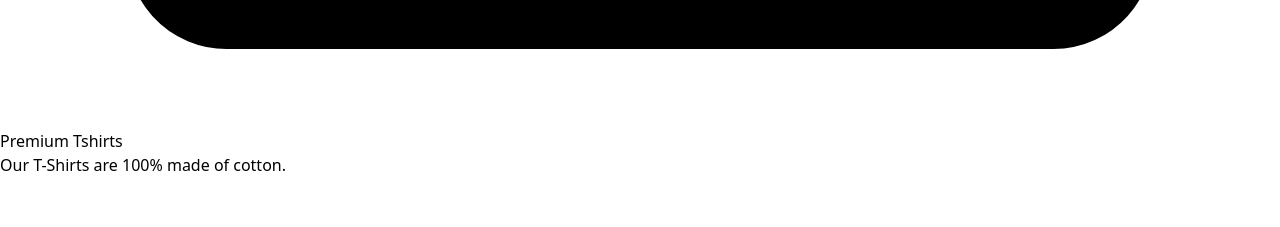
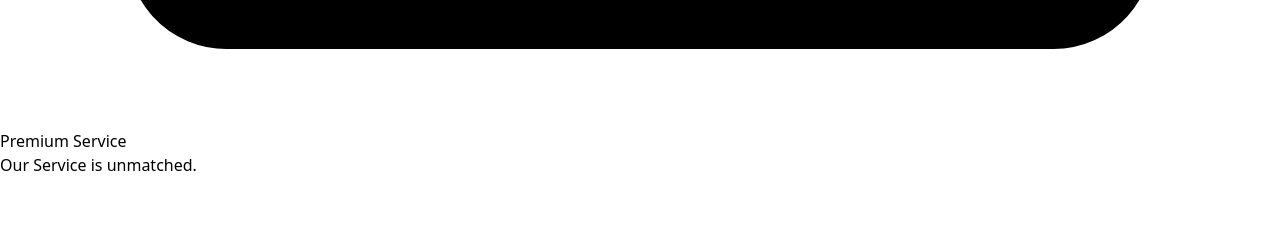
Before and after one commit to debghs/kiwi, a React (Vite) app: page / in a window 1280 px wide. Shown: the part 5000-5227 px from the top of the page. Built offline with nearby package versions, Linux system fonts and the light colour scheme; no server answers; the database is empty.

Commit message:
leak fix

```diff
--- a/src/components/productCard/ProductCard.jsx
+++ b/src/components/productCard/ProductCard.jsx
@@ -11,7 +11,7 @@ function ProductCard() {
 
     const dispatch = useDispatch()
     const cartItems = useSelector((state)=> state.cart);
-    console.log(cartItems)
+    //console.log(cartItems)
 
     const addCart = (product)=> {
         dispatch(addToCart(product));
--- a/src/components/track/Track.jsx
+++ b/src/components/track/Track.jsx
@@ -15,8 +15,8 @@ function Track() {
                                     <path strokeLinecap="round" strokeLinejoin="round" d="M15.75 10.5V6a3.75 3.75 0 10-7.5 0v4.5m11.356-1.993l1.263 12c.07.665-.45 1.243-1.119 1.243H4.25a1.125 1.125 0 01-1.12-1.243l1.264-12A1.125 1.125 0 015.513 7.5h12.974c.576 0 1.059.435 1.119 1.007zM8.625 10.5a.375.375 0 11-.75 0 .375.375 0 01.75 0zm7.5 0a.375.375 0 11-.75 0 .375.375 0 01.75 0z" />
                                 </svg>
 
-                                <h2 className="title-font font-medium text-lg text-gray-900" style={{ color: mode === 'dark' ? 'white' : '' }}>Premium Tshirts</h2>
-                                <p className="leading-relaxed">Our T-Shirts are 100% made of cotton.
+                                <h2 className="title-font font-medium text-lg text-gray-900" style={{ color: mode === 'dark' ? 'white' : '' }}>Premium Service</h2>
+                                <p className="leading-relaxed">Our Service is unmatched.
                                 </p>
                             </div>
                         </div>
@@ -38,8 +38,8 @@ function Track() {
                                     <path strokeLinecap="round" strokeLinejoin="round" d="M15.75 10.5V6a3.75 3.75 0 10-7.5 0v4.5m11.356-1.993l1.263 12c.07.665-.45 1.243-1.119 1.243H4.25a1.125 1.125 0 01-1.12-1.243l1.264-12A1.125 1.125 0 015.513 7.5h12.974c.576 0 1.059.435 1.119 1.007zM8.625 10.5a.375.375 0 11-.75 0 .375.375 0 01.75 0zm7.5 0a.375.375 0 11-.75 0 .375.375 0 01.75 0z" />
                                 </svg>
 
-                                <h2 className="title-font font-medium text-lg text-gray-900" style={{ color: mode === 'dark' ? 'white' : '' }}>Premium Tshirts</h2>
-                                <p className="leading-relaxed">Our T-Shirts are 100% made of cotton.
+                                <h2 className="title-font font-medium text-lg text-gray-900" style={{ color: mode === 'dark' ? 'white' : '' }}>Genuine Products</h2>
+                                <p className="leading-relaxed">Our Products are 100% Genuine.
                                 </p>
                             </div>
                         </div>
--- a/src/pages/allProducts/AllProducts.jsx
+++ b/src/pages/allProducts/AllProducts.jsx
@@ -13,7 +13,7 @@ function Allproducts() {
 
   const dispatch = useDispatch()
   const cartItems = useSelector((state)=> state.cart);
-  console.log(cartItems)
+  //console.log(cartItems)
 
   const addCart = (product)=> {
       dispatch(addToCart(product));
```
Also changed, not shown: src/pages/cart/Cart.jsx (+4 -4 lines).
